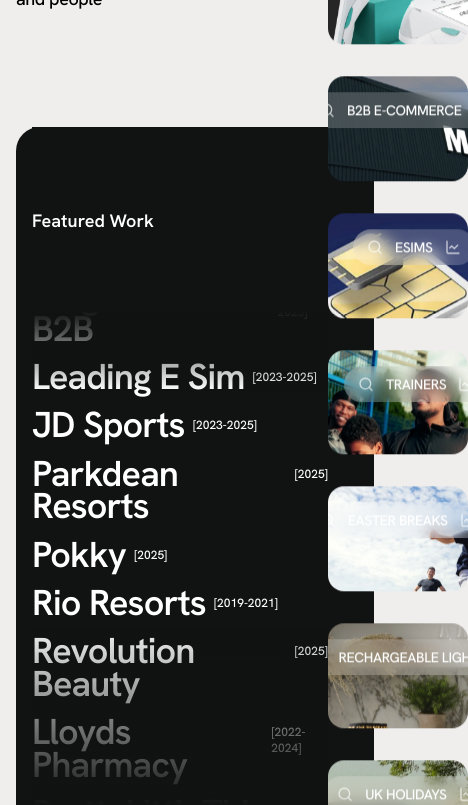
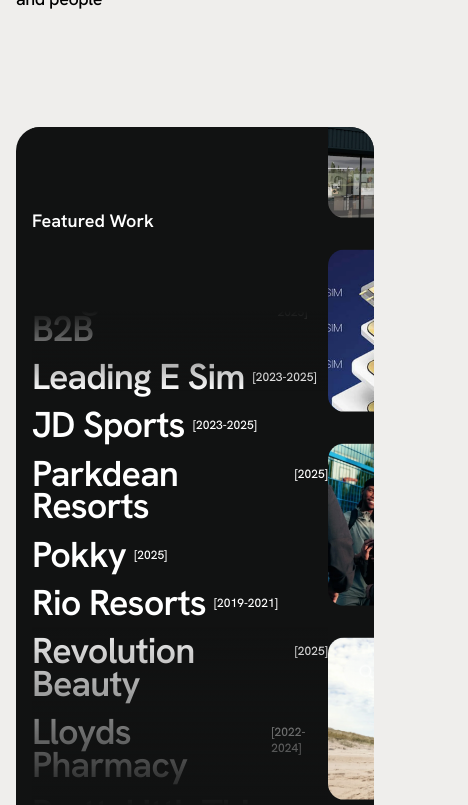
Before and after one commit to RahulKhanSuvo/rise-at-seven, a Next.js app: page / in a window 390 px wide. Shown: the part 1400-2205 px from the top of the page, 468 px wide, since content can reach past the window. Built offline with nearby package versions, Linux system fonts and the light colour scheme.

Commit message:
style: add overflow-hidden to featured container and responsive width to projects column

```diff
--- a/src/components/Featured/FeaturedWork.tsx
+++ b/src/components/Featured/FeaturedWork.tsx
@@ -26,7 +26,7 @@ export default function FeaturedWork() {
         className="pt-16 h-[1000vh] px-4 md:px-7"
         style={{ position: "relative" }}
       >
-        <div className="px-4 md:px-10 flex h-[90vh]  justify-between sticky top-10 bg-grey-900 text-white rounded-3xl">
+        <div className="px-4 md:px-10 flex h-[90vh] overflow-hidden justify-between sticky top-10 bg-grey-900 text-white rounded-3xl">
           <div className="flex flex-col flex-1 relative">
             <div className="absolute inset-0 z-20 flex justify-between flex-col pointer-events-none">
               <div className="">
@@ -66,7 +66,7 @@ export default function FeaturedWork() {
               ))}
             </motion.div>
           </div>
-          <div className="w-3/7 h-full items-center">
+          <div className="xl:w-3/7 h-full items-center">
             <motion.div style={{ y }}>
               <Projects
                 hoveredProjectId={hoveredProjectId}
```
